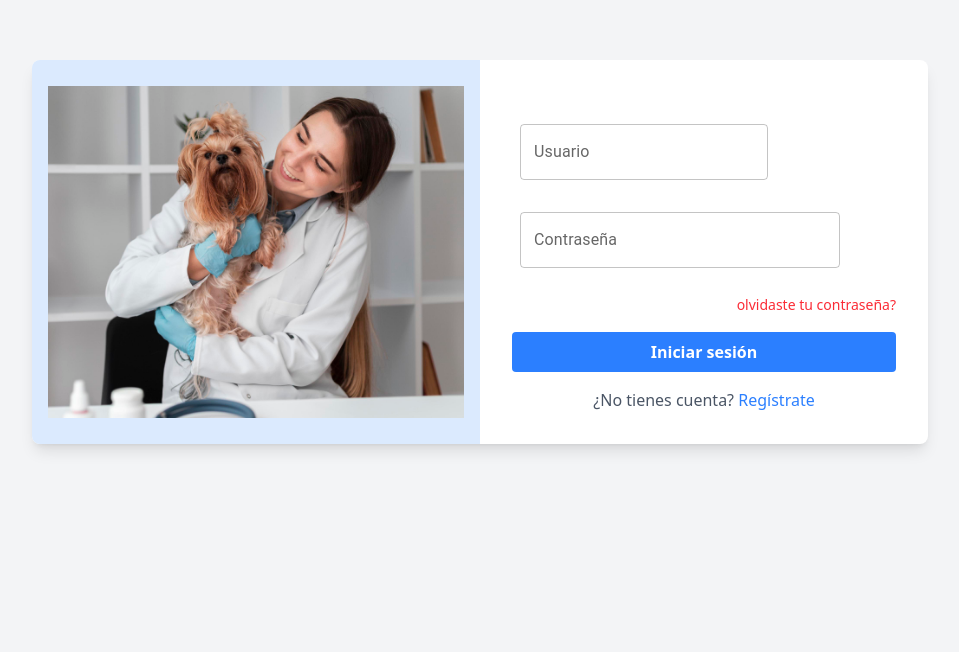
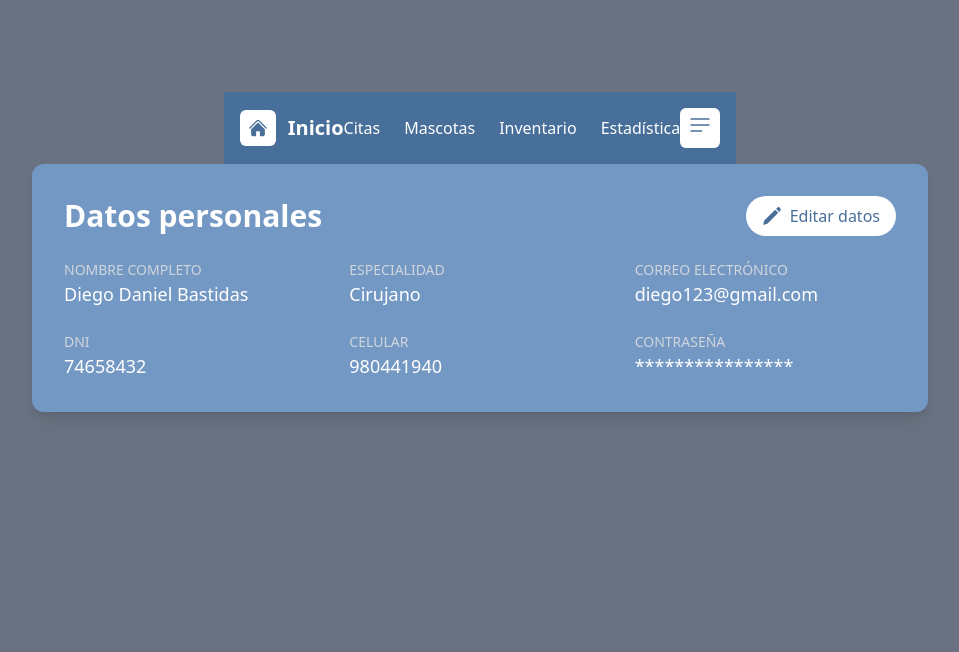
Before and after one commit to Estrella-ticona/VetCare-frontend, a React (Vite) app: page /profile in a window 1280 px wide. Shown: the part 148-800 px from the top of the page, without its empty margins (160-1119 px from the left). Built offline with nearby package versions, Linux system fonts and the light colour scheme.

Commit message:
Add MainLayout, Navbar, and Profile components; update user model and registration form

```diff
--- a/package.json
+++ b/package.json
@@ -12,6 +12,7 @@
   "dependencies": {
     "@emotion/react": "^11.14.0",
     "@emotion/styled": "^11.14.0",
+    "@heroicons/react": "^2.2.0",
     "@mui/material": "^6.4.1",
     "@tailwindcss/vite": "^4.0.0",
     "axios": "^1.7.9",
--- a/src/App.tsx
+++ b/src/App.tsx
@@ -1,13 +1,26 @@
 import { Login } from "./iam/components/Login"
 import { Register } from "./iam/components/Register"
+import { Profile } from "./profile/components/Profile"
+import { Navbar } from "./public/components/Navbar"
+import { MainLayout } from "./public/pages/MainLayout"
+import { Route, Routes } from "react-router";
 function App() {
   return (
-
-    <>
-      <Login />
-      <Register />
-
-    </>
+    <Routes>
+      <Route path="/login" element={<Login />} />
+      <Route path="/register" element={<Register />} />
+      <Route
+        path="/*"
+        element={
+          <MainLayout>
+            <Navbar />
+            <Routes>
+              <Route path="/profile" element={<Profile />} />
+            </Routes>
+          </MainLayout>
+        }
+      />
+    </Routes>
   )
 }
 
--- a/src/iam/components/Login.tsx
+++ b/src/iam/components/Login.tsx
@@ -1,7 +1,6 @@
 import Box from '@mui/material/Box';
 import TextField from '@mui/material/TextField';
 import { useSignIn } from '../hooks/useSignIn';
-
 
 export function Login() {
     const { user, handleChange, handleSubmit } = useSignIn();
@@ -9,76 +8,77 @@ export function Login() {
     const login = async (e: any) => {
         e.preventDefault();
         await handleSubmit();
-    }
+    };
 
     return (
-        <div className="flex items-center justify-center min-h-screen bg-gray-100">
-            <div className="flex bg-white shadow-lg rounded-lg overflow-hidden w-4/5 max-w-4xl">
+        <div className="relative flex items-center justify-center min-h-screen">
+            {/* Imagen de fondo */}
+            <img
+                src="/assets/vet.jpg"
+                alt="mascotas"
+                className="absolute inset-0 w-full h-full object-cover"
+            />
 
-                <div className="w-1/2 bg-blue-100 flex items-center justify-center p-4">
-                    <img src="/assets/vet.jpg" alt="mascotas" />
+            {/* Capa semitransparente para mejorar la legibilidad */}
+            <div className="absolute inset-0 bg-black/30"></div>
 
-                </div>
+            {/* Contenedor del formulario */}
+            <div className="relative w-full max-w-md bg-white/70 p-8 rounded-lg shadow-lg backdrop-blur-md">
+                <h1 className="text-2xl font-bold mb-6 text-center" style={{ color: '#486F9A' }}    >VetCare</h1>
 
-
-                <div className="w-1/2 p-8">
-                    <h1 className="text-2xl font-bold text-gray-700 mb-6"></h1>
-
-                    {/* FORMULARIO */}
                 <form onSubmit={login}>
                     <div className="mb-4">
                         <Box
                             component="form"
-                                sx={{ '& > :not(style)': { m: 1, width: '40 ch' } }}
+                            sx={{ '& > :not(style)': { m: 1, width: '100%' } }}
                             noValidate
                             autoComplete="off"
                         >
-
                             <TextField
                                 value={user.email}
                                 onChange={(e) => handleChange('email', e.target.value)}
-                                    id="outlined-basic"
                                 label="Usuario"
-                                    variant="outlined" />
+                                variant="outlined"
+                                fullWidth
+                            />
                         </Box>
                     </div>
                     <div className="mb-4">
                         <Box
                             component="form"
-                                sx={{ '& > :not(style)': { m: 1, width: '35ch' } }}
+                            sx={{ '& > :not(style)': { m: 1, width: '100%' } }}
                             noValidate
                             autoComplete="off"
                         >
-
                             <TextField
                                 value={user.password}
                                 onChange={(e) => handleChange('password', e.target.value)}
-                                    id="outlined-basic" label="Contraseña" variant="outlined" type='password' />
+                                label="Contraseña"
+                                variant="outlined"
+                                type="password"
+                                fullWidth
+                            />
                         </Box>
                     </div>
                     <div className="text-right mb-4">
-                            <a
-                                href="#"
-                                className="text-red-500 text-sm hover:underline"
-                            >
-                                olvidaste tu contraseña?
+                        <a href="#" className="text-red-500 text-sm hover:underline">
+                            ¿Olvidaste tu contraseña?
                         </a>
                     </div>
                     <button
                         type="submit"
-                            className="w-full bg-blue-500 text-white font-semibold py-2 rounded hover:bg-blue-600 transition"
+                        className="w-full bg-[#486F9A] text-white font-semibold py-2 rounded hover:opacity-80 transition"
                     >
                         Iniciar sesión
                     </button>
                 </form>
-                    <p className="mt-4 text-center text-gray-600">
-                        ¿No tienes cuenta?{" "}
-                        <a href="#" className="text-blue-500 hover:underline">
+                <p className="mt-4 text-center text-gray-700">
+                    ¿No tienes cuenta?{' '}
+                    <a href="#" className="text-[#486F9A] hover:underline">
                         Regístrate
                     </a>
                 </p>
             </div>
         </div>
-        </div>
-    )
+    );
 }
--- a/src/iam/hooks/useSignUp.ts
+++ b/src/iam/hooks/useSignUp.ts
@@ -5,7 +5,7 @@ import { User } from "../model/user";
 const api = new AuthApi();
 
 export function useSignUp() {
-    const [user, setUser] = useState<User>(new User({ email: '', password: '' }));
+    const [user, setUser] = useState<User>(new User());
 
     const handleChange = (name: keyof User, value: string) => {
         setUser((prevUser) => ({
@@ -17,7 +17,6 @@ export function useSignUp() {
     const handleSubmit = async () => {
         const response = await api.signUp(user);
         const token = response.data.token;
-
         if (token)
             localStorage.setItem("token", token);
     }
--- a/src/iam/model/user.ts
+++ b/src/iam/model/user.ts
@@ -1,10 +1,13 @@
 export class User {
-    email: string;
-    password: string;
+    email?: string;
+    password?: string;
+    name?: string;
+    speciality?: string;
+    dni?: number;
+    phone?: number;
 
-    constructor({ email, password }: { email: string, password: string }) {
-        this.email = email;
-        this.password = password;
+    constructor(data: Partial<User> = {}) {
+        Object.assign(this, data);
     }
 
 }
--- a/src/main.tsx
+++ b/src/main.tsx
@@ -2,11 +2,14 @@ import { StrictMode } from 'react'
 import { createRoot } from 'react-dom/client'
 import './index.css'
 import App from './App.tsx'
+import { BrowserRouter } from 'react-router'
 
 
 createRoot(document.getElementById('root')!).render(
   <StrictMode>
-    <App />
+    <BrowserRouter>
+      <App />
+    </BrowserRouter>
 
   </StrictMode>,
 )
--- /dev/null
+++ b/src/profile/components/Profile.tsx
@@ -0,0 +1,44 @@
+
+import { PencilIcon } from "@heroicons/react/24/solid";
+
+export function Profile() {
+    return (
+        < div className="bg-[#7398C4] text-white rounded-xl p-8 w-full max-w-4xl shadow-lg  " >
+            <div className="flex items-center justify-between">
+                <h1 className="text-3xl font-bold">Datos personales</h1>
+                <button className="flex items-center space-x-2 bg-white text-[#486F9A] py-2 px-4 rounded-full">
+                    <PencilIcon className="h-5 w-5" />
+                    <span>Editar datos</span>
+                </button>
+            </div>
+            <div className="grid grid-cols-2 md:grid-cols-3 gap-6 mt-6">
+                <div>
+                    <h2 className="text-sm uppercase text-gray-300">Nombre completo</h2>
+                    <p className="text-lg font-medium">Diego Daniel Bastidas</p>
+                </div>
+                <div>
+                    <h2 className="text-sm uppercase text-gray-300">Especialidad</h2>
+                    <p className="text-lg font-medium">Cirujano</p>
+                </div>
+                <div>
+                    <h2 className="text-sm uppercase text-gray-300">
+                        Correo electrónico
+                    </h2>
+                    <p className="text-lg font-medium">diego123@gmail.com</p>
+                </div>
+                <div>
+                    <h2 className="text-sm uppercase text-gray-300">DNI</h2>
+                    <p className="text-lg font-medium">74658432</p>
+                </div>
+                <div>
+                    <h2 className="text-sm uppercase text-gray-300">Celular</h2>
+                    <p className="text-lg font-medium">980441940</p>
+                </div>
+                <div>
+                    <h2 className="text-sm uppercase text-gray-300">Contraseña</h2>
+                    <p className="text-lg font-medium">****************</p>
+                </div>
+            </div>
+        </div >
+    );
+}
--- /dev/null
+++ b/src/public/components/Navbar.tsx
@@ -0,0 +1,43 @@
+import { HomeIcon } from "@heroicons/react/24/solid";
+export function Navbar() {
+    return (
+        <div className="bg-[#486F9A] flex items-center justify-between p-4  text-white">
+            <div className="flex items-center">
+                <div className="p-2 rounded-md bg-white text-[#486F9A]">
+                    <HomeIcon className="h-5 w-5" />
+                </div>
+                <span className="ml-3 font-semibold text-xl">Inicio</span>
+            </div>
+            <div className="flex space-x-6">
+                <a href="#" className="hover:underline">
+                    Citas
+                </a>
+                <a href="#" className="hover:underline">
+                    Mascotas
+                </a>
+                <a href="#" className="hover:underline">
+                    Inventario
+                </a>
+                <a href="#" className="hover:underline">
+                    Estadística
+                </a>
+            </div>
+            <div className="p-2 rounded-md bg-white text-[#486F9A]">
+                <svg
+                    xmlns="http://www.w3.org/2000/svg"
+                    fill="none"
+                    viewBox="0 0 24 24"
+                    strokeWidth="1.5"
+                    stroke="currentColor"
+                    className="w-6 h-6"
+                >
+                    <path
+                        strokeLinecap="round"
+                        strokeLinejoin="round"
+                        d="M3 3h18M3 9h18M3 15h10.5"
+                    />
+                </svg>
+            </div>
+        </div>
+    )
+}
--- /dev/null
+++ b/src/public/pages/MainLayout.tsx
@@ -0,0 +1,7 @@
+export function MainLayout({ children }: { children: React.ReactNode }) {
+    return (
+        <div className="min-h-screen bg-gray-500 flex flex-col items-center justify-center">
+            {children}
+        </div>
+    );
+}
```
Also changed, not shown: src/iam/components/Register.tsx (+19 -6 lines), 1 other file (tests, documents, lock files or other folders). Lines whose indentation alone changed are shown as unchanged.
